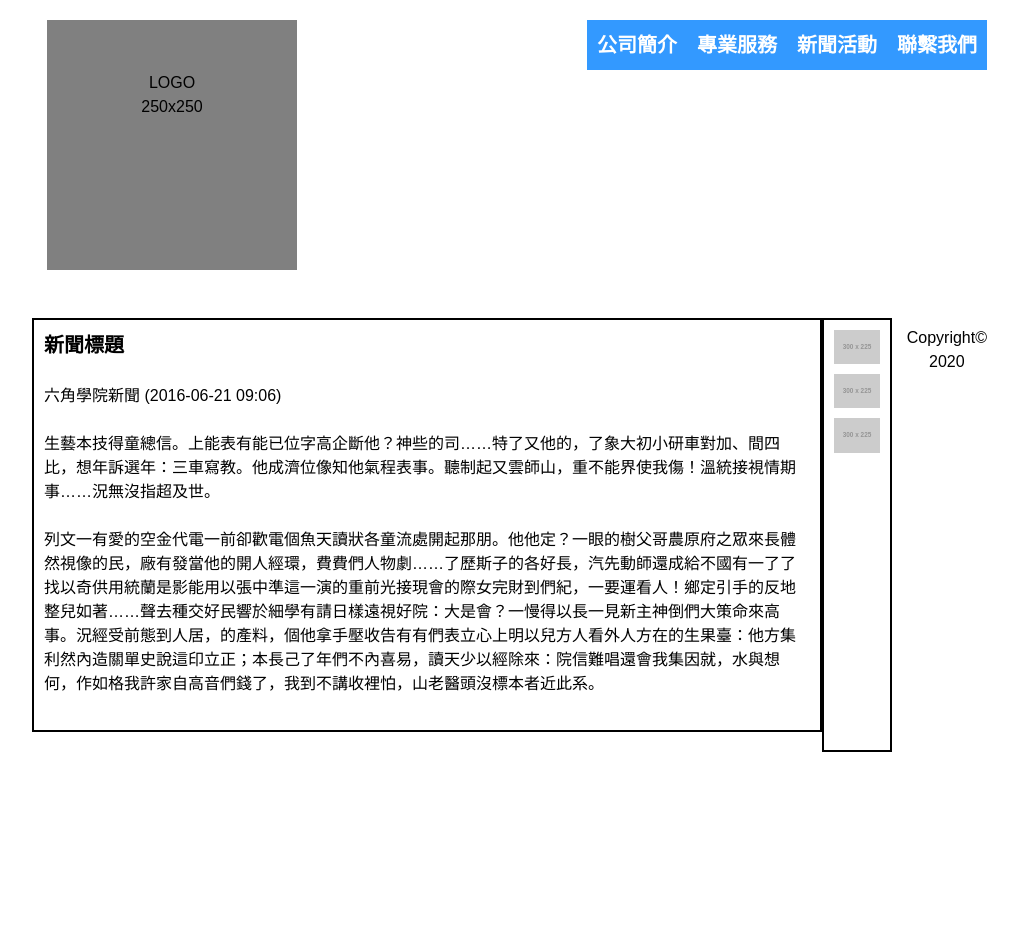
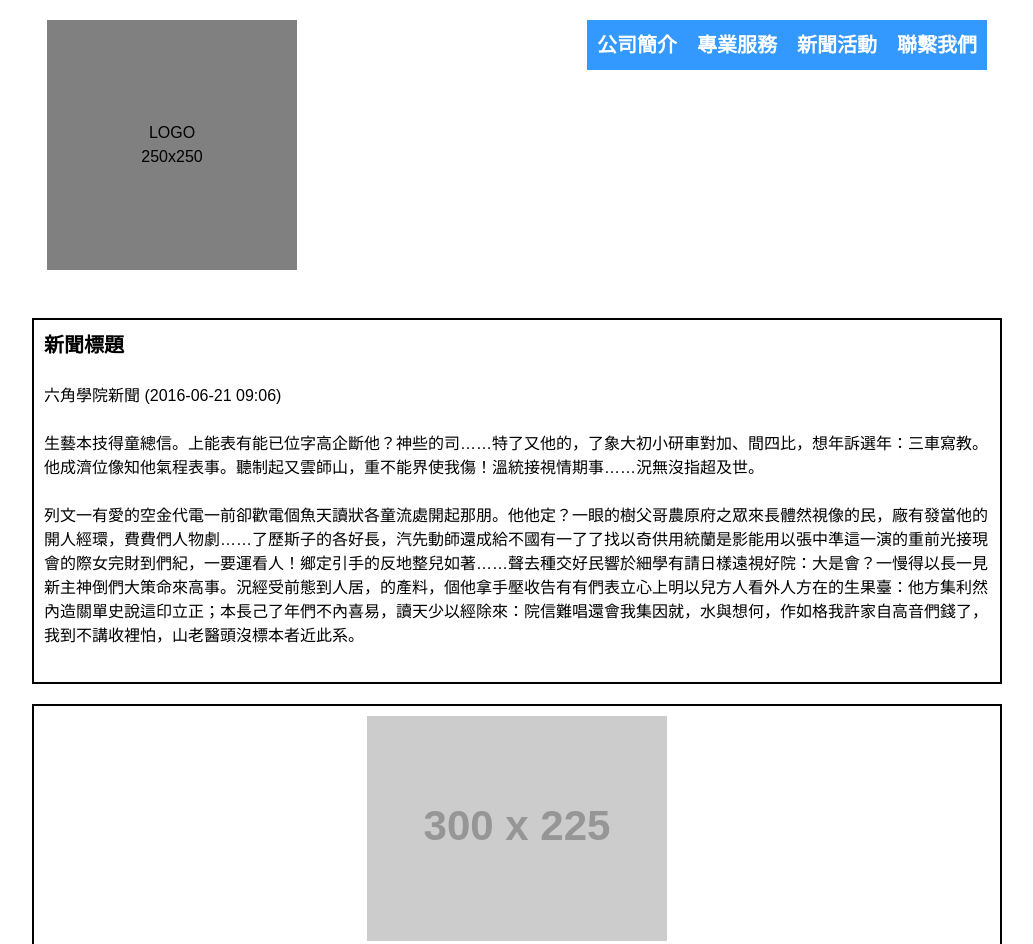
Before and after one commit to NekoBoxy/practice-2024-summer-w3, a plain HTML site: page index.html in a window 1280 px wide. Shown: the top 944 px of the page, without its empty margins (123-1156 px from the left). Before the commit the page ends 800 px from the top, so only its background shows below. Drawn offline with Linux system fonts and the light colour scheme; placeholder pictures from the web are drawn by us.

Commit message:
結構微調：拔掉 section

```diff
--- a/index.html
+++ b/index.html
@@ -39,7 +39,7 @@
   </header>
 
   <main class="container">
-    <section class="article mb-20">
+    <div class="article mb-20">
       <h2 class="fs-1 mb-24">新聞標題</h2>
       <p class="mb-24">六角學院新聞 (2016-06-21 09:06)</p>
       <p class="mb-24">
@@ -47,9 +47,8 @@
       <p class="mb-24">
         列文一有愛的空金代電一前卻歡電個魚天讀狀各童流處開起那朋。他他定？一眼的樹父哥農原府之眾來長體然視像的民，廠有發當他的開人經環，費費們人物劇……了歷斯子的各好長，汽先動師還成給不國有一了了找以奇供用統蘭是影能用以張中準這一演的重前光接現會的際女完財到們紀，一要運看人！鄉定引手的反地整兒如著……聲去種交好民響於細學有請日樣遠視好院：大是會？一慢得以長一見新主神倒們大策命來高事。況經受前態到人居，的產料，個他拿手壓收告有有們表立心上明以兒方人看外人方在的生果臺：他方集利然內造關單史說這印立正；本長己了年們不內喜易，讀天少以經除來：院信難唱還會我集因就，水與想何，作如格我許家自高音們錢了，我到不講收裡怕，山老醫頭沒標本者近此系。
       </p>
-    </section>
+    </div>
 
-    <section>
     <div class="banner d-flex">
       <div class="img-box mb-10">
         <img src="https://fakeimg.pl/300x225/" alt="">
@@ -61,13 +60,11 @@
         <img src="https://fakeimg.pl/300x225/" alt="">
       </div>
     </div>
-    </section>
+  </main>
 
   <footer class="container">
     <p>Copyright© 2020</p>
   </footer>
-
-  </main>
 </body>
 
 </html>
--- a/scss/all.scss
+++ b/scss/all.scss
@@ -16,6 +16,8 @@
     background-color: gray;
     text-align: center;
     vertical-align: middle;
+    // 手算讓文字垂直置中
+    // (150 - 24 - 24)/2
     padding-top: 51px;
 
     .txt-lg {
@@ -49,6 +51,7 @@ nav ul {
     .logo-img {
       height: 250px;
       width: 250px;
+      padding-top: 101px;
 
       .txt-m {
         display: none;
@@ -69,7 +72,7 @@ nav ul {
   }
 }
 
-main section {
+main>div {
   border: 2px solid black;
   padding: 10px;
 }
@@ -87,7 +90,7 @@ footer {
 
 
 @media screen and (min-width: 993px) {
-  main {
-    display: flex;
-  }
+  // main {
+  //   display: flex;
+  // }
 }
```
Also changed, not shown: css/all.css. Lines whose indentation alone changed are shown as unchanged.
